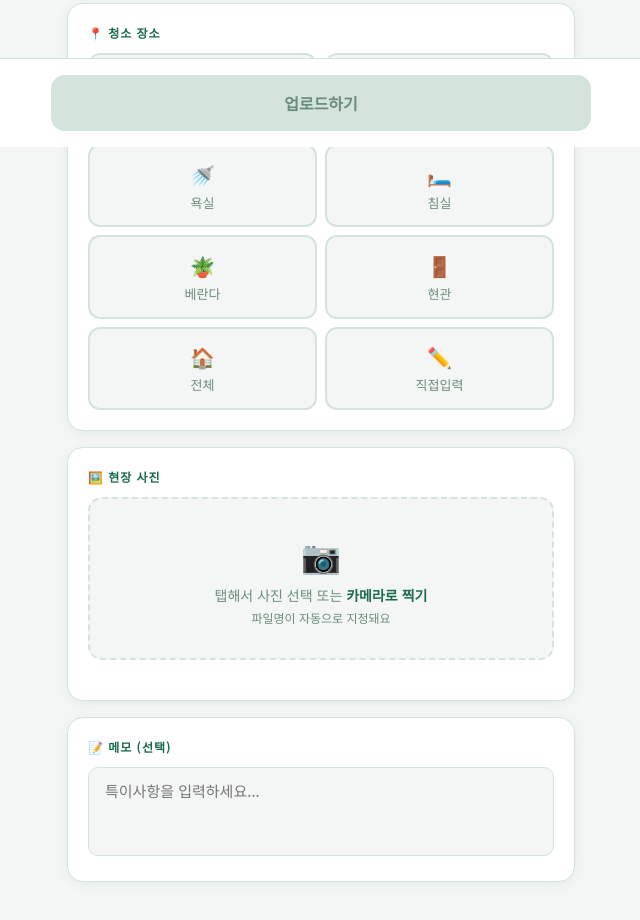
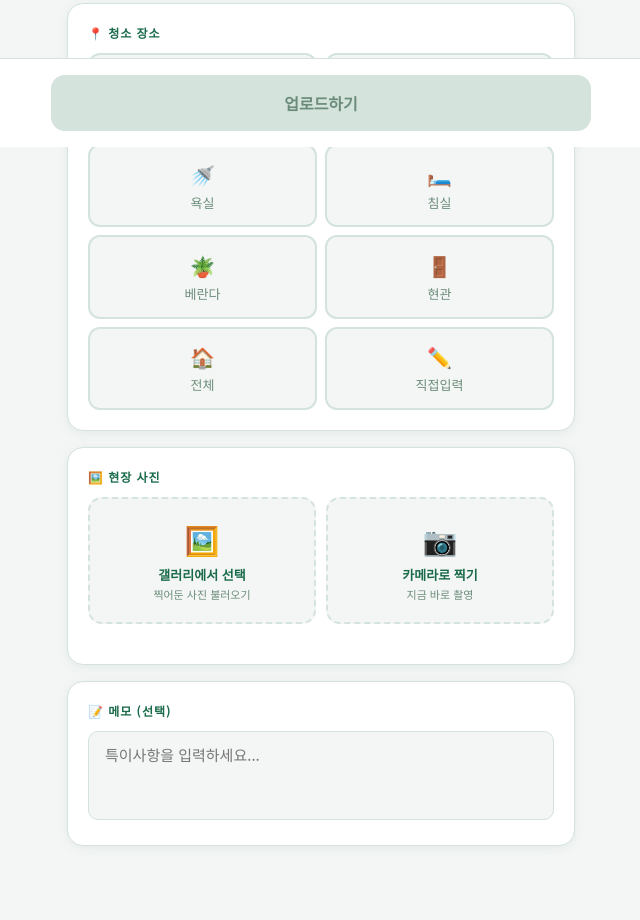
Before and after one commit to dongwoo-kim-92/photo-today-app, a plain HTML site: page index.html in a window 1280 px wide. Shown: the part 653-1573 px from the top of the page, without its empty margins (319-959 px from the left). Drawn offline with Linux system fonts and the light colour scheme; a script that the page names is missing.

Commit message:
Update index.html

```diff
--- a/index.html
+++ b/index.html
@@ -70,12 +70,13 @@
   .custom-loc-wrap.visible { display: block; }
 
   /* Upload */
-  .upload-zone { border: 2px dashed var(--border); border-radius: 14px; padding: 2rem 1rem; text-align: center; cursor: pointer; transition: all 0.2s; background: var(--bg); }
-  .upload-zone:hover { border-color: var(--primary); background: var(--primary-light); }
-  .upload-zone input { display: none; }
-  .upload-icon { font-size: 32px; margin-bottom: 8px; }
-  .upload-text { font-size: 14px; color: var(--muted); }
-  .upload-text strong { color: var(--primary); }
+  .upload-btn-row { display: grid; grid-template-columns: 1fr 1fr; gap: 10px; }
+  .upload-btn { border: 2px dashed var(--border); border-radius: 14px; padding: 1.25rem 0.5rem; text-align: center; cursor: pointer; transition: all 0.2s; background: var(--bg); font-family: inherit; width: 100%; }
+  .upload-btn:hover { border-color: var(--primary); background: var(--primary-light); }
+  .upload-btn input { display: none; }
+  .upload-icon { font-size: 28px; margin-bottom: 6px; }
+  .upload-label { font-size: 13px; font-weight: 700; color: var(--primary); display: block; }
+  .upload-sub { font-size: 11px; color: var(--muted); margin-top: 2px; display: block; }
   .preview-grid { display: grid; grid-template-columns: repeat(3, 1fr); gap: 8px; margin-top: 12px; }
   .preview-item { position: relative; aspect-ratio: 1; border-radius: 10px; overflow: hidden; border: 1px solid var(--border); }
   .preview-item img { width: 100%; height: 100%; object-fit: cover; }
@@ -220,11 +221,19 @@
 
     <div class="card">
       <div class="card-label">🖼️ 현장 사진</div>
-      <div class="upload-zone" onclick="document.getElementById('fileInput').click()">
-        <input type="file" id="fileInput" multiple accept="image/*" onchange="handleFiles(this.files)">
-        <div class="upload-icon">📷</div>
-        <div class="upload-text">탭해서 사진 선택 또는 <strong>카메라로 찍기</strong></div>
-        <div class="upload-text" style="font-size:12px;margin-top:4px;">파일명이 자동으로 지정돼요</div>
+      <div class="upload-btn-row">
+        <button class="upload-btn" onclick="document.getElementById('galleryInput').click()">
+          <input type="file" id="galleryInput" multiple accept="image/*" onchange="handleFiles(this.files)">
+          <div class="upload-icon">🖼️</div>
+          <span class="upload-label">갤러리에서 선택</span>
+          <span class="upload-sub">찍어둔 사진 불러오기</span>
+        </button>
+        <button class="upload-btn" onclick="document.getElementById('cameraInput').click()">
+          <input type="file" id="cameraInput" accept="image/*" capture="environment" onchange="handleFiles(this.files)">
+          <div class="upload-icon">📷</div>
+          <span class="upload-label">카메라로 찍기</span>
+          <span class="upload-sub">지금 바로 촬영</span>
+        </button>
       </div>
       <div class="preview-grid" id="previewGrid"></div>
       <div class="photo-count" id="photoCount"></div>
```
